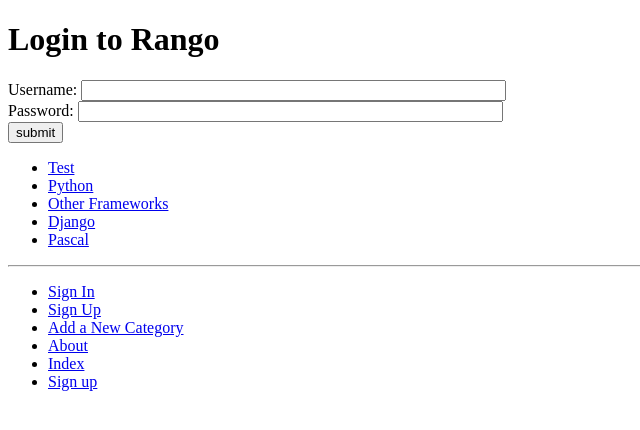
After one commit to JunhanKim/rango, a Django app: page /rango/login/ in a window 1280 px wide. The commit adds this page. Shown: the top 430 px of the page, without its empty margins (0-640 px from the left). Run offline with Django 3.2, Linux system fonts and the light colour scheme; data comes from the database, SQL or seed files in the repository; both versions use the stored data as it was after the commit.

Commit message:
Chapter 9 completed

```diff
--- a/rango/urls.py
+++ b/rango/urls.py
@@ -21,8 +21,11 @@ urlpatterns = [
     url(r'^$', views.index, name='index'),
     url(r'^about/', views.about, name='about'),
     url(r'^add_category/$', views.add_category, name='add_category'),
-    url(r'^add_page/$', views.add_page, name='add_page'),
+    # url(r'^add_page/$', views.add_page, name='add_page'),
     url(r'^category/(?P<category_name_slug>[\w\-]+)/$', views.show_category, name='show_category'),
     url(r'^category/(?P<category_name_slug>[\w\-]+)/add_page/$', views.add_page, name='add_page'),
-    url(r'^register/$',views.register, name='register'),
+    url(r'^register/$', views.register, name='register'),
+    url(r'^login/$', views.user_login, name='login'),
+    url(r'^restricted/', views.restricted, name='restricted'),
+    url(r'^logout/$', views.user_logout, name='logout'),
 ]
--- a/rango/views.py
+++ b/rango/views.py
@@ -1,8 +1,12 @@
-from django.http import HttpResponse
+from django.http import HttpResponse, HttpResponseRedirect
 from django.shortcuts import render
+from django.core.urlresolvers import reverse
+from django.contrib.auth import authenticate, login, logout
+from django.contrib.auth.decorators import login_required
+
+
 from rango.models import Category, Page
 from rango.forms import CategoryForm, PageForm, UserForm, UserProfileForm
-
 
 # Create your views here.
 
@@ -34,6 +38,7 @@ def show_category(request, category_name_slug):
         context_dict['pages'] = None
     return render(request, 'rango/category.html', context_dict)
 
+@login_required
 def add_category(request):
     form = CategoryForm()
 
@@ -47,6 +52,7 @@ def add_category(request):
 
     return render(request, 'rango/add_category.html', {'form':form})
 
+@login_required
 def add_page(request, category_name_slug):
     try:
         category = Category.objects.get(slug=category_name_slug)
@@ -96,4 +102,33 @@ def register(request):
         user_form = UserForm()
         profile_form = UserProfileForm()
 
-    return render(request,'rango/register.html', {'user_form':user_form, 'profile_form':profile_form, 'registered':registered})
+    return render(request, 'rango/register.html', {'user_form':user_form, 'profile_form':profile_form, 'registered':registered})
+
+def user_login(request):
+    if request.method == 'POST':
+        username = request.POST.get('username')
+        password = request.POST.get('password')
+
+        user = authenticate(username=username, password=password)
+
+        if user:
+            if user.is_active:
+                login(request, user)
+                return HttpResponseRedirect(reverse('index'))
+            else:
+                return HttpResponse("Your Rango account is disabled.")
+        else:
+            print "Invalid login details: {0}, {1}".format(username, password)
+            return HttpResponse("Invalid login details supplied.")
+    else:
+        return render(request, 'rango/login.html', {})
+
+
+@login_required
+def restricted(request):
+    return render(request, 'rango/restricted.html', {})
+
+@login_required
+def user_logout(request):
+    logout(request)
+    return HttpResponseRedirect(reverse('index'))
--- a/tango_with_django_project/settings.py
+++ b/tango_with_django_project/settings.py
@@ -114,6 +114,7 @@ AUTH_PASSWORD_VALIDATORS = [
     },
 ]
 
+LOGIN_URL = '/rango/login/'
 
 # Internationalization
 # https://docs.djangoproject.com/en/1.9/topics/i18n/
--- a/tango_with_django_project/urls.py
+++ b/tango_with_django_project/urls.py
@@ -16,12 +16,12 @@ Including another URLconf
 from django.conf.urls import url
 from django.contrib import admin
 from django.conf.urls import include
-from rango import views
 from django.conf import settings
 from django.conf.urls.static import static
+from rango import views
 
 urlpatterns = [
-    url(r'^$',views.index, name='index'),
+    url(r'^$', views.index, name='index'),
     url(r'^rango/', include('rango.urls')),
     url(r'^admin/', admin.site.urls),
 ] + static(settings.MEDIA_URL, document_root=settings.MEDIA_ROOT)
--- a/templates/rango/base.html
+++ b/templates/rango/base.html
@@ -24,7 +24,15 @@
         <hr />
         <div>
             <ul>
-                <li><a href="{% url 'rango:add_category' %}">Add New Category</a></li>
+                {% if user.is_authenticated %}
+                    <li><a href="{% url 'rango:restricted' %}">Restricted Page</a></li>
+                    <li><a href="{% url 'rango:logout' %}">Logout</a></li>
+                {% else %}
+                    <li><a href="{% url 'rango:login' %}">Sign In</a></li>
+                    <li><a href="{% url 'rango:register' %}">Sign Up</a></li>
+                {% endif %}
+
+                <li><a href="{% url 'rango:add_category' %}">Add a New Category</a></li>
                 <li><a href="{% url 'rango:about' %}">About</a></li>
                 <li><a href="{% url 'rango:index' %}">Index</a></li>
                 <li><a href="{% url 'rango:register' %}">Sign up</a></li>
--- /dev/null
+++ b/templates/rango/login.html
@@ -0,0 +1,17 @@
+{% extends 'rango/base.html' %}
+{% load staticfiles %}
+{% block title_block %}
+    Login
+{% endblock %}
+
+{% block body_block %}
+    <h1>Login to Rango</h1>
+    <form id="login_form" method="post" action="{% url 'rango:login' %}">
+        {% csrf_token %}
+        Username: <input type="text" name="username" value="" size="50" />
+        <br />
+        Password: <input type="password" name="password" value="" size="50" />
+        <br />
+        <input type="submit" value="submit" />
+    </form>
+{% endblock %}
```
Also changed, not shown: templates/rango/index.html (+7 -2 lines), templates/rango/restricted.html (added, +10 -0 lines), db.sqlite3, 4 other files.
